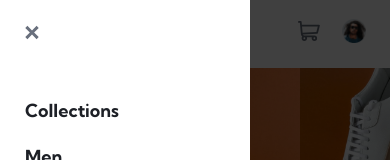
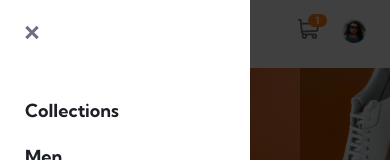
Before and after one commit to erwinruiz/e-commerce-product-page, a React (Create React App) app: page / in a window 390 px wide. Both pictures are taken after a click on the icon 32 px from the left and 31 px from the top of the page. Shown: the top 160 px of the page. Built offline with nearby package versions, Linux system fonts and the light colour scheme.

Commit message:
Add Cart component (mobile design 375px)

```diff
--- a/src/Components/Header.module.css
+++ b/src/Components/Header.module.css
@@ -14,16 +14,38 @@
   column-gap: 1.6rem;
   align-items: center;
 }
+.left-side svg:hover {
+  cursor: pointer;
+}
+.left-side svg:hover path {
+  fill: var(--second-color);
+}
 .header .right-side {
   display: flex;
   align-items: center;
   column-gap: 2.218rem;
+  position: relative;
 }
-.header svg:hover {
+.cart:hover {
   cursor: pointer;
 }
-.header svg:hover path {
+.cart:hover svg path {
   fill: var(--second-color);
+}
+.cart-items {
+  background-color: var(--first-color);
+  width: 1.9rem;
+  height: 1.3rem;
+  border-radius: 0.65rem;
+  position: absolute;
+  top: -0.5rem;
+  left: 1rem;
+}
+.cart-items p {
+  color: var(--white-color);
+  font-weight: 700;
+  font-size: 1rem;
+  text-align: center;
 }
 .header .avatar {
   height: 2.4rem;
@@ -33,3 +55,6 @@
   border: 0.2rem solid var(--first-color);
   border-radius: 50%;
 }
+.cart-open path {
+  fill: var(--second-color);
+}
--- a/src/Components/Header.tsx
+++ b/src/Components/Header.tsx
@@ -1,12 +1,19 @@
 import { Fragment, useState } from "react";
 import Menu from "./UI/Menu";
 import classes from "./Header.module.css";
+import Cart from "./UI/Cart";
+import Backdrop from "./UI/Backdrop";
 
 function Header() {
   const [isSidebarMenuOpen, setIsSidebarMenuOpen] = useState(false);
+  const [isCartOpen, setIsCartOpen] = useState(false);
 
-  const toggleMenuHandler = () => {
+  const menuHandler = () => {
     setIsSidebarMenuOpen((state) => !state);
+  };
+
+  const cartHandler = () => {
+    setIsCartOpen((state) => !state);
   };
 
   return (
@@ -14,7 +21,7 @@ function Header() {
       <header className={classes.header}>
         <div className={classes["left-side"]}>
           <svg
-            onClick={toggleMenuHandler}
+            onClick={menuHandler}
             width="16"
             height="15"
             xmlns="http://www.w3.org/2000/svg"
@@ -28,7 +35,16 @@ function Header() {
           <img src="./images/logo.svg" alt="logo" />
         </div>
         <div className={classes["right-side"]}>
-          {/* icon cart */}
+          {/* cart icon */}
+          <div
+            onClick={cartHandler}
+            className={`${classes["cart"]} ${
+              isCartOpen ? classes["cart-open"] : ""
+            }`}
+          >
+            <div className={classes["cart-items"]}>
+              <p>1</p>
+            </div>
             <svg width="22" height="20" xmlns="http://www.w3.org/2000/svg">
               <path
                 d="M20.925 3.641H3.863L3.61.816A.896.896 0 0 0 2.717 0H.897a.896.896 0 1 0 0 1.792h1l1.031 11.483c.073.828.52 1.726 1.291 2.336C2.83 17.385 4.099 20 6.359 20c1.875 0 3.197-1.87 2.554-3.642h4.905c-.642 1.77.677 3.642 2.555 3.642a2.72 2.72 0 0 0 2.717-2.717 2.72 2.72 0 0 0-2.717-2.717H6.365c-.681 0-1.274-.41-1.53-1.009l14.321-.842a.896.896 0 0 0 .817-.677l1.821-7.283a.897.897 0 0 0-.87-1.114ZM6.358 18.208a.926.926 0 0 1 0-1.85.926.926 0 0 1 0 1.85Zm10.015 0a.926.926 0 0 1 0-1.85.926.926 0 0 1 0 1.85Zm2.021-7.243-13.8.81-.57-6.341h15.753l-1.383 5.53Z"
@@ -36,6 +52,7 @@ function Header() {
                 fillRule="nonzero"
               />
             </svg>
+          </div>
           <img
             src="./images/image-avatar.png"
             alt="user"
@@ -43,7 +60,17 @@ function Header() {
           />
         </div>
       </header>
-      {isSidebarMenuOpen && <Menu closeMenuHandler={toggleMenuHandler} />}
+      {isSidebarMenuOpen && <Menu closeMenuHandler={menuHandler} />}
+      {isCartOpen && (
+        <>
+          <Backdrop
+            isOpen={isCartOpen}
+            close={cartHandler}
+            needBgColor={false}
+          />
+          <Cart />
+        </>
+      )}
     </Fragment>
   );
 }
--- a/src/Components/UI/Backdrop.module.css
+++ b/src/Components/UI/Backdrop.module.css
@@ -8,6 +8,6 @@
   overflow: auto;
   transition: all ease-in-out 250ms;
 }
-.backdrop-open {
+.background-color {
   background-color: rgba(0, 0, 0, 0.75);
 }
--- a/src/Components/UI/Backdrop.tsx
+++ b/src/Components/UI/Backdrop.tsx
@@ -3,17 +3,22 @@ import classes from "./Backdrop.module.css";
 
 type BackdropProps = {
   isOpen: boolean;
-  closeMenu: () => void;
+  close: () => void;
+  needBgColor: boolean;
 };
 
-function Backdrop({ isOpen, closeMenu }: BackdropProps) {
-  const content = (
-    <div
-      className={`${classes.backdrop}
-          ${isOpen ? classes["backdrop-open"] : ""}`}
-      onClick={closeMenu}
-    ></div>
-  );
+function Backdrop({ isOpen, close, needBgColor }: BackdropProps) {
+  let backdropClasses;
+
+  if (needBgColor) {
+    backdropClasses = `${classes.backdrop} ${
+      isOpen ? classes["background-color"] : ""
+    }`;
+  } else {
+    backdropClasses = `${classes.backdrop}`;
+  }
+
+  const content = <div className={backdropClasses} onClick={close}></div>;
 
   return (
     <>
--- /dev/null
+++ b/src/Components/UI/Cart.module.css
@@ -0,0 +1,78 @@
+.cart {
+  position: absolute;
+  background-color: var(--white-color);
+  min-height: 25.6rem;
+  width: 36rem;
+  margin: 0.8rem auto 0;
+  left: 0;
+  right: 0;
+  z-index: 5;
+  border-radius: 1rem;
+  padding: 2.4rem 2.4rem 3.2rem;
+  box-shadow: 0px 20px 50px -20px #1d202680;
+}
+.cart .title {
+  font-size: 1.6rem;
+  font-weight: 700;
+  color: var(--second-color);
+  margin-bottom: 2.7rem;
+}
+.cart .divisor {
+  height: 0.1rem;
+  background-color: #e4e9f2;
+  margin-bottom: 7.7rem;
+}
+.cart .empty-cart-message {
+  text-align: center;
+  font-size: 1.6rem;
+  font-weight: 700;
+  color: var(--third-color);
+}
+.cart .divisor-product {
+  margin-bottom: 2.4rem;
+}
+.product {
+  height: 5.2rem;
+  display: flex;
+  align-items: center;
+  justify-content: space-between;
+  margin-bottom: 2.4rem;
+}
+.product img {
+  height: 100%;
+  border-radius: 0.4rem;
+}
+.product-title,
+.product-price {
+  font-weight: 400;
+  font-size: 1.6rem;
+  color: var(--third-color);
+  line-height: 2.6rem;
+}
+.product-price span {
+  font-weight: 700;
+  color: var(--second-color);
+  margin-left: 0.5rem;
+}
+.product svg:hover {
+  cursor: pointer;
+}
+.product svg:hover path {
+  fill: var(--second-color);
+}
+.cart button {
+  height: 5.6rem;
+  width: 100%;
+  color: var(--white-color);
+  font-weight: 700;
+  font-size: 1.6rem;
+  font-family: "Kumbh Sans", sans-serif;
+  border: none;
+  border-radius: 1rem;
+  background-color: var(--first-color);
+  transition: background-color 250ms ease;
+}
+.cart button:hover {
+  background-color: var(--hover-color);
+  cursor: pointer;
+}
--- /dev/null
+++ b/src/Components/UI/Cart.tsx
@@ -0,0 +1,60 @@
+import { Fragment } from "react";
+import classes from "./Cart.module.css";
+
+const temporalProducts = [
+  {
+    image: "./images/image-product-1-thumbnail.jpg",
+    title: "Fall Limited Edition Sneakers",
+    price: 125,
+    items: 3,
+    total: 375,
+  },
+];
+
+function Cart() {
+  return (
+    <div className={classes.cart}>
+      <p className={classes.title}>Cart</p>
+      <div
+        className={`${classes.divisor} ${
+          temporalProducts ? classes["divisor-product"] : ""
+        }`}
+      />
+      {temporalProducts ? (
+        <Fragment>
+          {temporalProducts.map((product, i) => (
+            <div className={classes.product} key={i}>
+              <img src={product.image} alt="product" />
+              <div className={classes["product-data"]}>
+                <p className={classes["product-title"]}>{product.title}</p>
+                <p className={classes["product-price"]}>
+                  ${product.price.toFixed(2)} x {product.items}{" "}
+                  <span>${product.total.toFixed(2)}</span>
+                </p>
+              </div>
+              <svg
+                width="14"
+                height="16"
+                xmlns="http://www.w3.org/2000/svg"
+                xmlnsXlink="http://www.w3.org/1999/xlink"
+              >
+                <defs>
+                  <path
+                    d="M0 2.625V1.75C0 1.334.334 1 .75 1h3.5l.294-.584A.741.741 0 0 1 5.213 0h3.571a.75.75 0 0 1 .672.416L9.75 1h3.5c.416 0 .75.334.75.75v.875a.376.376 0 0 1-.375.375H.375A.376.376 0 0 1 0 2.625Zm13 1.75V14.5a1.5 1.5 0 0 1-1.5 1.5h-9A1.5 1.5 0 0 1 1 14.5V4.375C1 4.169 1.169 4 1.375 4h11.25c.206 0 .375.169.375.375ZM4.5 6.5c0-.275-.225-.5-.5-.5s-.5.225-.5.5v7c0 .275.225.5.5.5s.5-.225.5-.5v-7Zm3 0c0-.275-.225-.5-.5-.5s-.5.225-.5.5v7c0 .275.225.5.5.5s.5-.225.5-.5v-7Zm3 0c0-.275-.225-.5-.5-.5s-.5.225-.5.5v7c0 .275.225.5.5.5s.5-.225.5-.5v-7Z"
+                    id="a"
+                  />
+                </defs>
+                <use fill="#C3CAD9" fillRule="nonzero" xlinkHref="#a" />
+              </svg>
+            </div>
+          ))}
+          <button>Checkout</button>
+        </Fragment>
+      ) : (
+        <p className={classes["empty-cart-message"]}>Your cart is empty.</p>
+      )}
+    </div>
+  );
+}
+
+export default Cart;
--- a/src/Components/UI/Menu.tsx
+++ b/src/Components/UI/Menu.tsx
@@ -24,7 +24,7 @@ function Menu({ closeMenuHandler: closeMenu }: MenuProps) {
 
   return (
     <Fragment>
-      <Backdrop isOpen={isOpen} closeMenu={closeMenuHandler} />
+      <Backdrop isOpen={isOpen} close={closeMenuHandler} needBgColor={true} />
       <SideMenu isOpen={isOpen} closeMenu={closeMenuHandler} />
     </Fragment>
   );
```
Lines whose indentation alone changed are shown as unchanged.
